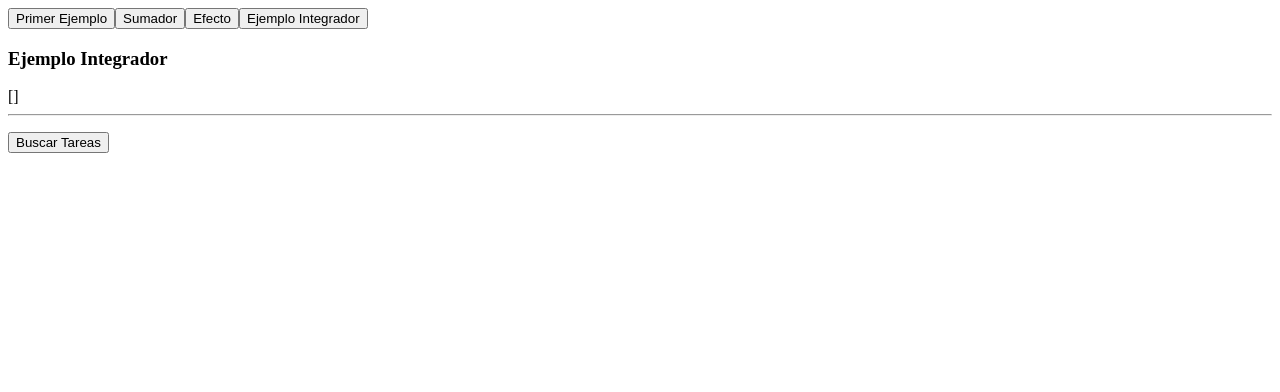
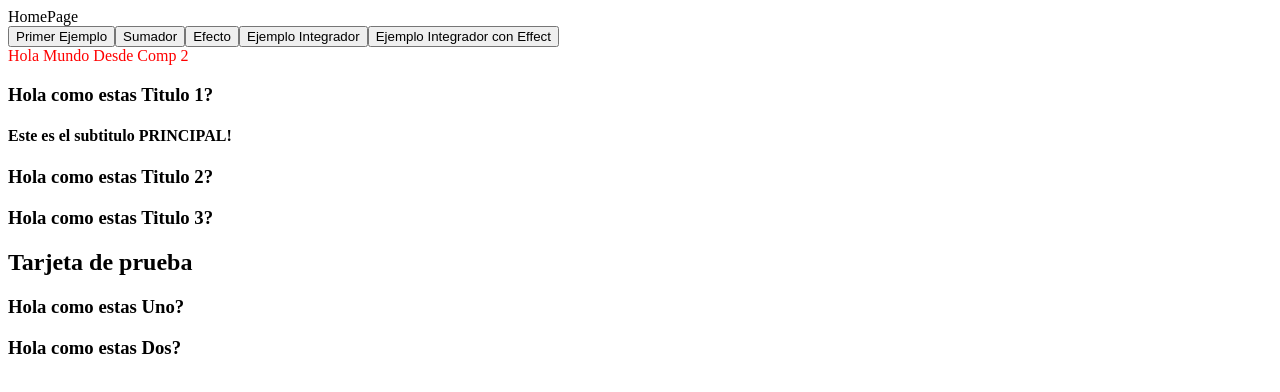
Before and after one commit to murtagh95/cesit9023, a React (Vite) app in the folder client/: page / in a window 1280 px wide. Shown: the top 392 px of the page. Built offline with nearby package versions, Linux system fonts and the light colour scheme.

Commit message:
Ejercicio de route

```diff
--- a/client/src/App.tsx
+++ b/client/src/App.tsx
@@ -1,27 +1,15 @@
-import React from 'react'
-import EjemploDeEfecto from './pages/ejemplos/EjemploDeEfecto'
-import EjemploIntegrador from './pages/ejemplos/EjemploIntegrador'
-import PrimerEjemploPage from './pages/ejemplos/PrimerEjemploPage'
-import SumadorPage from './pages/ejemplos/SumadorPage'
+import Ejemplos from './pages/ejemplos/Ejemplos'
+import HomePage from './pages/HomePage'
 
 const App = () => {
 
-    // acá crean el state para routear
-
   return (
     <>
-      <div>
-        <button>Primer Ejemplo</button>
-        <button>Sumador</button>
-        <button>Efecto</button>
-        <button>Ejemplo Integrador</button>
-      </div>
-      {/* <PrimerEjemploPage /> */}
-      {/* <SumadorPage /> */}
-      {/* <EjemploDeEfecto /> */}
-      <EjemploIntegrador />
+      <HomePage />
+      <Ejemplos />
     </>
   )
+
 }
 
 export default App
--- /dev/null
+++ b/client/src/pages/HomePage.tsx
@@ -0,0 +1,9 @@
+import React from 'react'
+
+const HomePage = () => {
+  return (
+    <div>HomePage</div>
+  )
+}
+
+export default HomePage
--- a/client/src/pages/ejemplos/EjemploIntegrador.tsx
+++ b/client/src/pages/ejemplos/EjemploIntegrador.tsx
@@ -10,6 +10,8 @@ interface Tarea {
 const EjemploIntegrador = () => {
 
     const [tareas, setTareas] = useState<Tarea[]>([]);
+
+    console.info("--- renderizando");
 
     const buscarTareasHandler = async () => {
         try {
--- /dev/null
+++ b/client/src/pages/ejemplos/EjemploIntegradorEffect.tsx
@@ -0,0 +1,54 @@
+import axios from 'axios';
+import { useEffect, useState } from 'react'
+
+interface Tarea {
+    _id: string;
+    nombre: string;
+    descripcion: string;
+}
+
+const EjemploIntegradorEffect = () => {
+
+    const [tareas, setTareas] = useState<Tarea[]>([]);
+    const [sumador, setSumador] = useState<number>(10);
+
+    useEffect(()=> {
+        console.info("--- en buscar tareas");
+        buscarTareasHandler()
+    }, []);
+
+    useEffect(()=> {
+        console.info("--> dentro de sumador", sumador);
+    }, [sumador]);
+
+    console.info("^^^renderizando componente");
+
+    const buscarTareasHandler = async () => {
+        try {
+            const res = await axios.get<Tarea[]>('http://localhost:5005/api/tareas');
+            setTareas(res.data);
+        } catch (error) {
+            console.error(error);
+        }
+    }
+
+  return (
+    <>
+        <div>
+            <h3>Ejemplo Integrador con effect</h3>
+            <b>{sumador}</b>
+            <button onClick={()=> setSumador(sumador + 1)}>Sumar</button>
+        </div>
+        <div>
+            {JSON.stringify(tareas)}
+            <hr />
+            <ul>
+                {tareas.map(tarea => <li key={tarea._id}>{tarea.nombre}</li>)}
+            </ul>
+        </div>
+
+    </>
+  )
+}
+
+export default EjemploIntegradorEffect
--- /dev/null
+++ b/client/src/pages/ejemplos/Ejemplos.tsx
@@ -0,0 +1,38 @@
+import { useState } from 'react'
+import EjemploDeEfecto from './EjemploDeEfecto'
+import EjemploIntegrador from './EjemploIntegrador'
+import EjemploIntegradorEffect from './EjemploIntegradorEffect'
+import PrimerEjemploPage from './PrimerEjemploPage'
+import SumadorPage from './SumadorPage'
+
+enum RouteEnum {
+  PRIMER_EJEMPLO = "page-priemer",
+  SUMADOR = "page-sumador",
+  EFECTO = "page-efecto",
+  INTEGRADOR = "page-integrador",
+  INTEGRADOR_EFFECT = "page-integrador-effect"
+}
+
+
+const Ejemplos = () => {
+    const [route, setRoute] = useState<RouteEnum>(RouteEnum.PRIMER_EJEMPLO)
+
+    return (
+      <>
+        <div>
+          <button onClick={() => setRoute(RouteEnum.PRIMER_EJEMPLO)}>Primer Ejemplo</button>
+          <button onClick={() => setRoute(RouteEnum.SUMADOR)}>Sumador</button>
+          <button onClick={() => setRoute(RouteEnum.EFECTO)}>Efecto</button>
+          <button onClick={() => setRoute(RouteEnum.INTEGRADOR)}>Ejemplo Integrador</button>
+          <button onClick={() => setRoute(RouteEnum.INTEGRADOR_EFFECT)}>Ejemplo Integrador con Effect</button>
+        </div>
+        {route === RouteEnum.PRIMER_EJEMPLO && <PrimerEjemploPage />}
+        {route === RouteEnum.SUMADOR && <SumadorPage />}
+        {route === RouteEnum.EFECTO && <EjemploDeEfecto />}
+        {route === RouteEnum.INTEGRADOR && <EjemploIntegrador />}
+        {route === RouteEnum.INTEGRADOR_EFFECT && <EjemploIntegradorEffect />}
+      </>
+    )
+}
+
+export default Ejemplos
```
